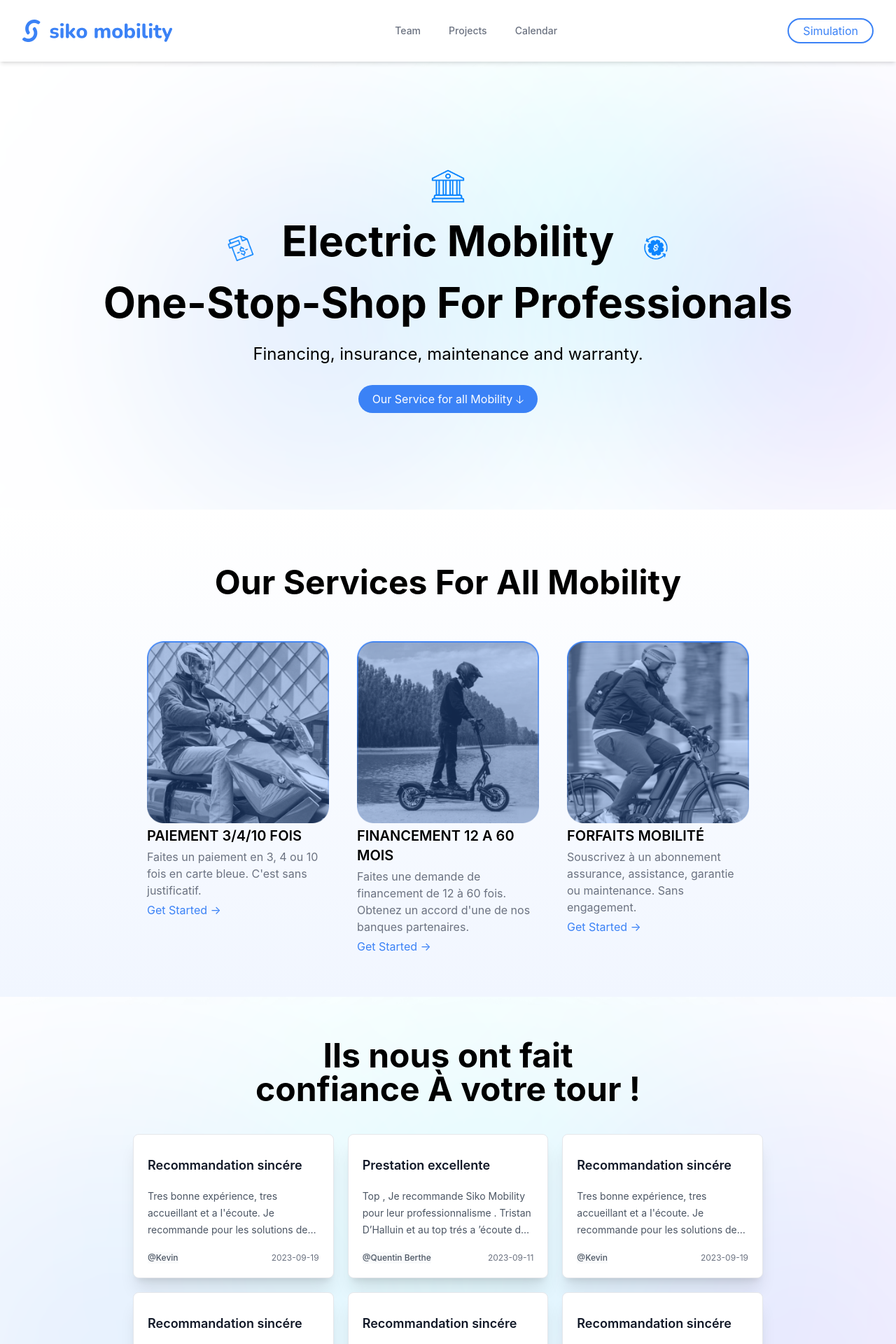
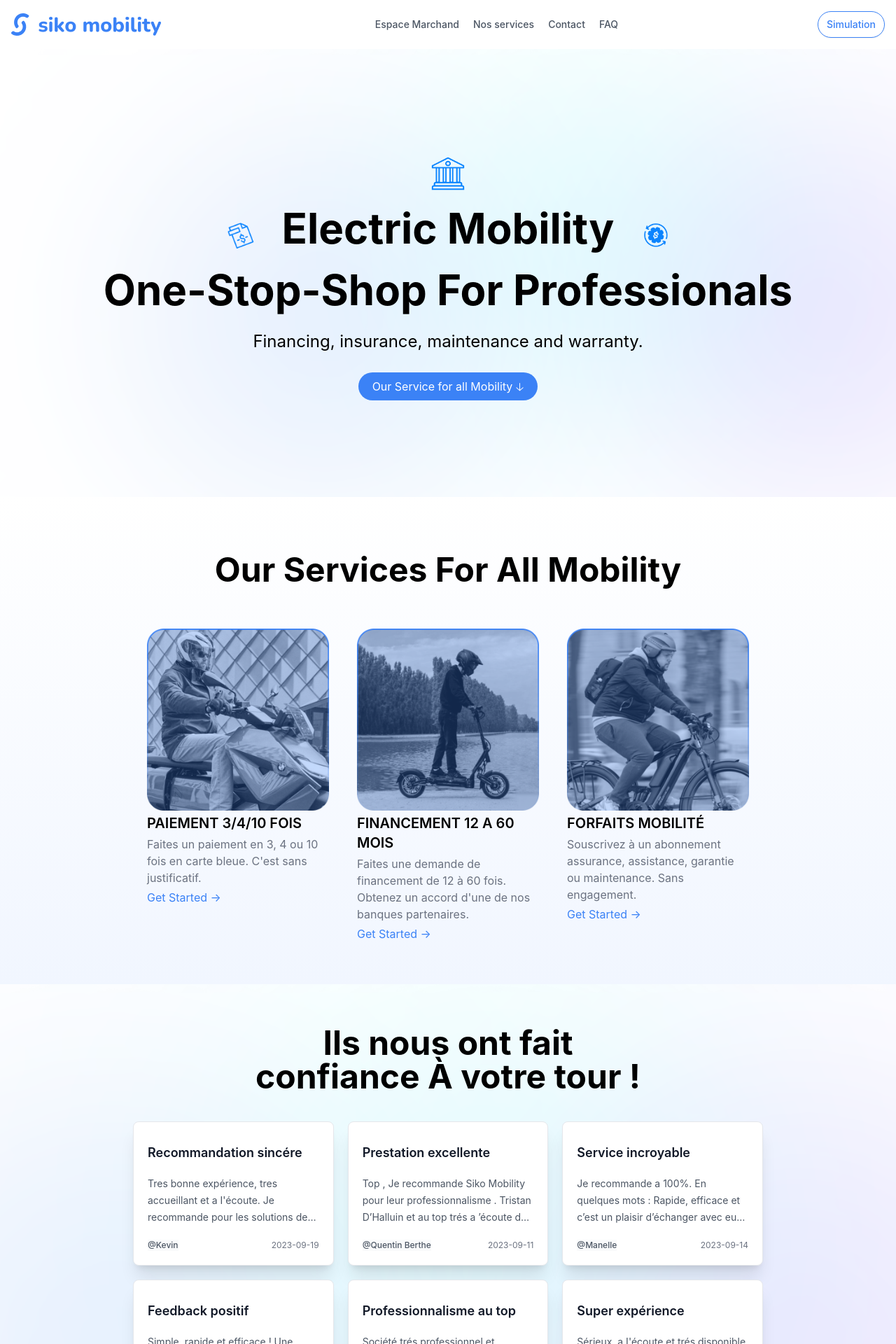
Before and after one commit to lohit101/siko-mobility-react, a React (Create React App) app: page / in a window 1280 px wide. Shown: the top 1920 px of the page at 70% size. Built offline with nearby package versions, Linux system fonts and the light colour scheme.

Commit message:
16-01-2024 - Fixed navbar collapse - Fixed testimonial text

```diff
--- a/src/components/Header/index.tsx
+++ b/src/components/Header/index.tsx
@@ -5,7 +5,7 @@ import Image3 from './image 3.png';
 
 const Header: React.FC = () => {
     return (
-        <div className="flex flex-col items-start sm:items-center justify-center px-5 gap-2 min-h-[80vh] bg-[url('./Section.png')] bg-cover bg-no-repeat">
+        <div className="flex flex-col items-start sm:items-center justify-center px-5 gap-2 min-h-[60vh] sm:min-h-[80vh] bg-[url('./Section.png')] bg-cover bg-no-repeat">
             <div className="flex flex-row">
                 <img src={Image1} className='w-20 h-20' />
                 <img src={Image2} className='block sm:hidden w-20 h-20' />
--- a/src/components/Navbar/index.tsx
+++ b/src/components/Navbar/index.tsx
@@ -2,70 +2,46 @@ import React from 'react';
 import Logo from './logo.png';
 
 const Navbar: React.FC = () => {
+    const handleClick = (event: React.MouseEvent<HTMLElement>) => {
+        if (document.getElementById('navbar-alignment')?.classList.contains('hidden')) {
+            document.getElementById('navbar-alignment')?.classList.replace('hidden', 'flex');
+        } else {
+            document.getElementById('navbar-alignment')?.classList.replace('flex', 'hidden');
+        }
+    };
+
     return (
-        // <div className="bg-white w-full flex flex-row items-center justify-between py-5 px-10 sticky top-0 z-10 shadow-md">
-        //     <div className="navLeft">
-        //         <img src={Logo} alt="Siko Mobility" />
-        //     </div>
-        //     <div className="navMiddle">
-        //         <ul className='flex flex-row gap-5'>
-        //             <li>Espace Marchand</li>
-        //             <li>Nos services</li>
-        //             <li>Contact</li>
-        //             <li>FAQ</li>
-        //         </ul>
-        //     </div>
-        //     <div className="navRight">
-        //         <button className='text-blue-500 border-2 border-blue-500 rounded-full py-1 px-5 transition-all hover:bg-blue-500 hover:text-white'>Simulation</button>
-        //     </div>
-        // </div>
-
-        <nav className="bg-white shadow-md py-3">
-            <div className="mx-auto max-w-7xl px-2 sm:px-6 lg:px-8">
-                <div className="relative flex h-16 items-center justify-between">
-                <div className="absolute inset-y-0 left-0 flex items-center sm:hidden">
-                    <button type="button" className="relative inline-flex items-center justify-center rounded-md p-2 text-gray-400 hover:bg-gray-700 hover:text-white focus:outline-none focus:ring-2 focus:ring-inset focus:ring-white" aria-controls="mobile-menu" aria-expanded="false">
-                    <span className="absolute -inset-0.5"></span>
-                    <span className="sr-only">Open main menu</span>
-                    <svg className="block h-6 w-6" fill="none" viewBox="0 0 24 24" stroke-width="1.5" stroke="currentColor" aria-hidden="true">
-                        <path stroke-linecap="round" stroke-linejoin="round" d="M3.75 6.75h16.5M3.75 12h16.5m-16.5 5.25h16.5" />
-                    </svg>
-                    <svg className="hidden h-6 w-6" fill="none" viewBox="0 0 24 24" stroke-width="1.5" stroke="currentColor" aria-hidden="true">
-                        <path stroke-linecap="round" stroke-linejoin="round" d="M6 18L18 6M6 6l12 12" />
-                    </svg>
+        <header className="flex flex-wrap sm:justify-start sm:flex-nowrap w-full bg-white text-sm py-4">
+            <nav className="max-w-[85rem] w-full mx-auto px-4 flex flex-wrap basis-full items-center justify-between" aria-label="Global">
+                <a className="sm:order-1 flex-none text-xl font-semibold" href="#">
+                    <img src={Logo} />
+                </a>
+                <div className="sm:order-3 flex items-center gap-x-2">
+                    <button onClick={handleClick} id='toggleBtn' type="button" className="sm:hidden hs-collapse-toggle p-2.5 inline-flex justify-center items-center gap-x-2 rounded-lg bg-white text-gray-800 shadow-sm hover:bg-gray-50 disabled:opacity-50 disabled:pointer-events-none" data-hs-collapse="#navbar-alignment" aria-controls="navbar-alignment" aria-label="Toggle navigation">
+                        <svg className="hs-collapse-open:hidden flex-shrink-0 w-4 h-4" xmlns="http://www.w3.org/2000/svg" width="24" height="24" viewBox="0 0 24 24" fill="none" stroke="currentColor" stroke-width="2" stroke-linecap="round" stroke-linejoin="round">
+                            <line x1="3" x2="21" y1="6" y2="6"/>
+                            <line x1="3" x2="21" y1="12" y2="12"/>
+                            <line x1="3" x2="21" y1="18" y2="18"/>
+                        </svg>
+                        <svg className="hs-collapse-open:block hidden flex-shrink-0 w-4 h-4" xmlns="http://www.w3.org/2000/svg" width="24" height="24" viewBox="0 0 24 24" fill="none" stroke="currentColor" stroke-width="2" stroke-linecap="round" stroke-linejoin="round">
+                            <path d="M18 6 6 18"/>
+                            <path d="m6 6 12 12"/>
+                        </svg>
+                    </button>
+                    <button type="button" className="py-2 px-3 inline-flex items-center gap-x-2 text-sm font-medium rounded-full border border-blue-500 bg-white text-blue-500 shadow-sm hover:bg-gray-50 disabled:opacity-50 disabled:pointer-events-none">
+                        Simulation
                     </button>
                 </div>
-                <div className="hidden sm:flex flex-shrink-0 items-center">
-                    <img className="h-8 w-auto" src={Logo} alt="Your Company" />
-                </div>
-                <div className="flex flex-1 items-center justify-center sm:items-stretch sm:justify-center">
-                    <div className="hidden sm:ml-6 sm:block">
-                        <div className="flex space-x-4">
-                            <a href="#" className="text-gray-500 hover:text-blue-500 rounded-md px-3 py-2 text-sm font-medium transition-all">Team</a>
-                            <a href="#" className="text-gray-500 hover:text-blue-500 rounded-md px-3 py-2 text-sm font-medium transition-all">Projects</a>
-                            <a href="#" className="text-gray-500 hover:text-blue-500 rounded-md px-3 py-2 text-sm font-medium transition-all">Calendar</a>
-                        </div>
+                <div id="navbar-alignment" className="hs-collapse hidden overflow-hidden transition-all duration-300 basis-full grow sm:grow-0 sm:basis-auto sm:block sm:order-2">
+                    <div className="flex flex-col gap-5 mt-5 sm:flex-row sm:items-center sm:mt-0 sm:ps-5">
+                        <a className="font-medium text-gray-600 hover:text-blue-500" href="#">Espace Marchand</a>
+                        <a className="font-medium text-gray-600 hover:text-blue-500" href="#">Nos services</a>
+                        <a className="font-medium text-gray-600 hover:text-blue-500" href="#">Contact</a>
+                        <a className="font-medium text-gray-600 hover:text-blue-500" href="#">FAQ</a>
                     </div>
                 </div>
-                <div className="flex sm:hidden flex-shrink-0 items-center">
-                    <img className="h-8 w-auto" src={Logo} alt="Your Company" />
-                </div>
-                <div className="absolute inset-y-0 right-0 hidden sm:flex items-center pr-2 sm:static sm:inset-auto sm:ml-6 sm:pr-0">
-                    <div className="relative ml-3">
-                        <button className='text-blue-500 border-2 border-blue-500 rounded-full py-1 px-5 transition-all hover:bg-blue-500 hover:text-white'>Simulation</button>
-                    </div>
-                </div>
-                </div>
-            </div>
-
-            <div className="sm:hidden" id="mobile-menu">
-                <div className="px-2 pb-3 pt-2">
-                <a href="#" className="text-gray-500 hover:bg-blue-500 hover:text-white block rounded-md px-3 py-1 text-sm">Team</a>
-                <a href="#" className="text-gray-500 hover:bg-blue-500 hover:text-white block rounded-md px-3 py-1 text-sm">Projects</a>
-                <a href="#" className="text-gray-500 hover:bg-blue-500 hover:text-white block rounded-md px-3 py-1 text-sm">Calendar</a>
-                </div>
-            </div>
             </nav>
+        </header>
     )
 }
 
--- a/src/components/Testimonials/index.tsx
+++ b/src/components/Testimonials/index.tsx
@@ -15,13 +15,13 @@ const Testimonials: React.FC<Props> = ({heading, subheading, date, name}) => {
             <div className="grid grid-cols-1 sm:grid-cols-3 gap-5 w-full sm:w-9/12">
                 <Testimonial heading="Recommandation sincére" subheading="Tres bonne expérience, tres accueillant et a I'écoute. Je recommande pour les solutions de financement 😁😁" date="2023-09-19" name="Kevin" />
                 <Testimonial heading="Prestation excellente" subheading="Top , Je recommande Siko Mobility pour leur professionnalisme . Tristan D’Halluin et au top trés a ’écoute du client. 👌" date="2023-09-11" name="Quentin Berthe" />
-                <Testimonial heading="Recommandation sincére" subheading="Tres bonne expérience, tres accueillant et a I'écoute. Je recommande pour les solutions de financement 😁😁" date="2023-09-19" name="Kevin" />
-                <Testimonial heading="Recommandation sincére" subheading="Tres bonne expérience, tres accueillant et a I'écoute. Je recommande pour les solutions de financement 😁😁" date="2023-09-19" name="Kevin" />
-                <Testimonial heading="Recommandation sincére" subheading="Tres bonne expérience, tres accueillant et a I'écoute. Je recommande pour les solutions de financement 😁😁" date="2023-09-19" name="Kevin" />
-                <Testimonial heading="Recommandation sincére" subheading="Tres bonne expérience, tres accueillant et a I'écoute. Je recommande pour les solutions de financement 😁😁" date="2023-09-19" name="Kevin" />
-                <Testimonial heading="Recommandation sincére" subheading="Tres bonne expérience, tres accueillant et a I'écoute. Je recommande pour les solutions de financement 😁😁" date="2023-09-19" name="Kevin" />
-                <Testimonial heading="Recommandation sincére" subheading="Tres bonne expérience, tres accueillant et a I'écoute. Je recommande pour les solutions de financement 😁😁" date="2023-09-19" name="Kevin" />
-                <Testimonial heading="Recommandation sincére" subheading="Tres bonne expérience, tres accueillant et a I'écoute. Je recommande pour les solutions de financement 😁😁" date="2023-09-19" name="Kevin" />
+                <Testimonial heading="Service incroyable" subheading="Je recommande a 100%. En quelques mots : Rapide, efficace et c’est un plaisir d’échanger avec eux par téléphone" date="2023-09-14" name="Manelle" />
+                <Testimonial heading="Feedback positif" subheading="Simple, rapide et efficace ! Une équipe a I'écoute ! Je recommande vivement !" date="2023-09-19" name="Robin Mourier" />
+                <Testimonial heading="Professionnalisme au top" subheading="Société trés professionnel,et réactive Tres bonne communication" date="2023-09-15" name="Rak" />
+                <Testimonial heading="Super expérience" subheading="Sérieux, a I'écoute et trés disponible je recommande fortement cette entreprise les yeux fermés !!!" date="2023-09-18" name="Wady Talhaoui" />
+                <Testimonial heading="Merci pour l'aide" subheading="Merciii pour I assistance apporter de I équipe et aux employer qui sont a I écoute et font tout pour nous aider merci encor et a bientot" date="2023-09-19" name="Kevin" />
+                <Testimonial heading="Service incroyable " subheading="Je recommande a 100%. En quelques mots : Rapide, efficace et c’est un plaisir d’échanger avec eux par téléphone 😊" date="2023-09-14" name="Manelle BC" />
+                <Testimonial heading="Aide inestimable" subheading="Excellente expérience humaine vécue avec Tristan de Siko qui me guidera sur chaques routes I Merci encore J 🙏" date="2023-09-17" name="Youssouf SANOGO" />
             </div>
         </div>
     )
```
